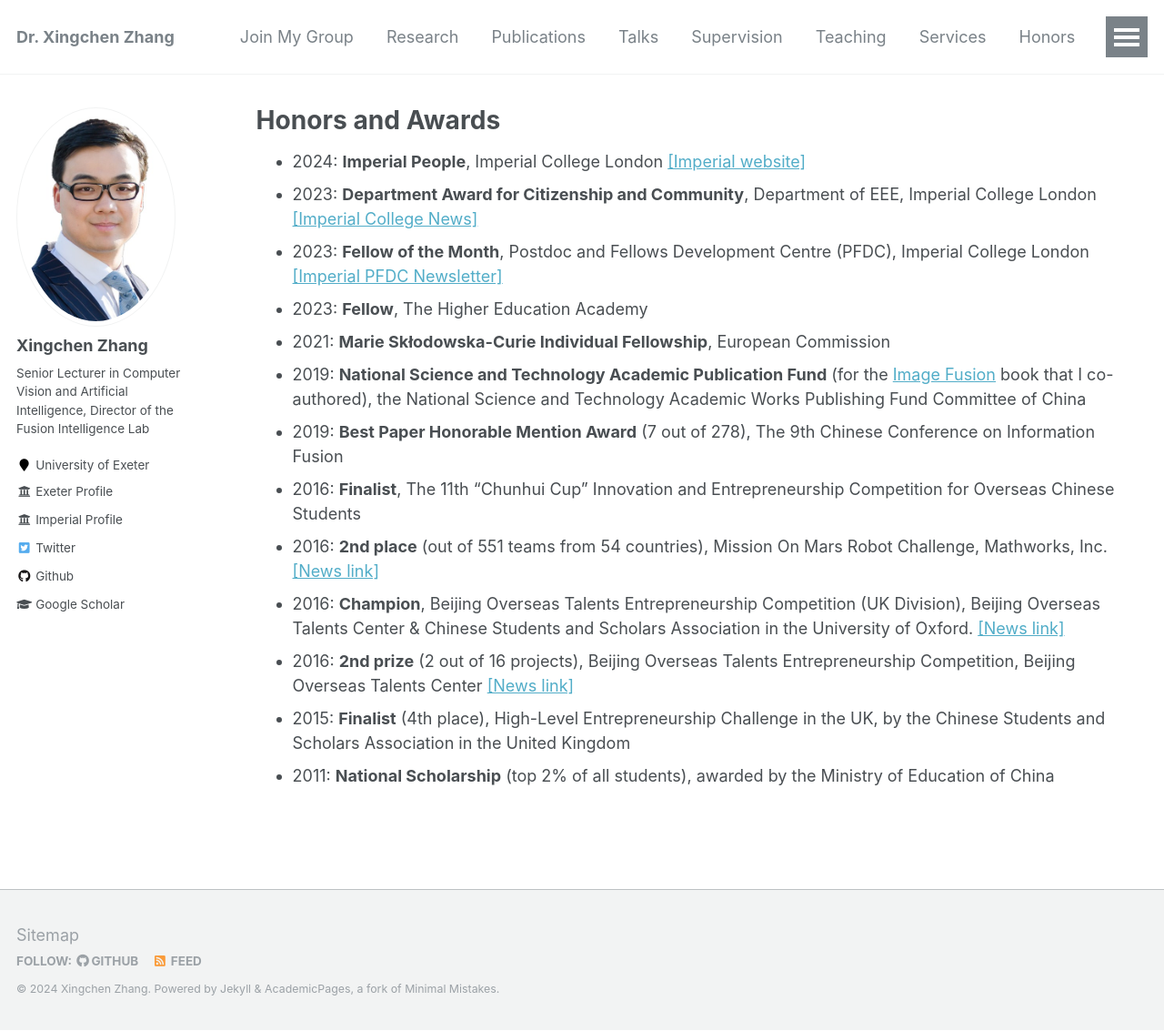
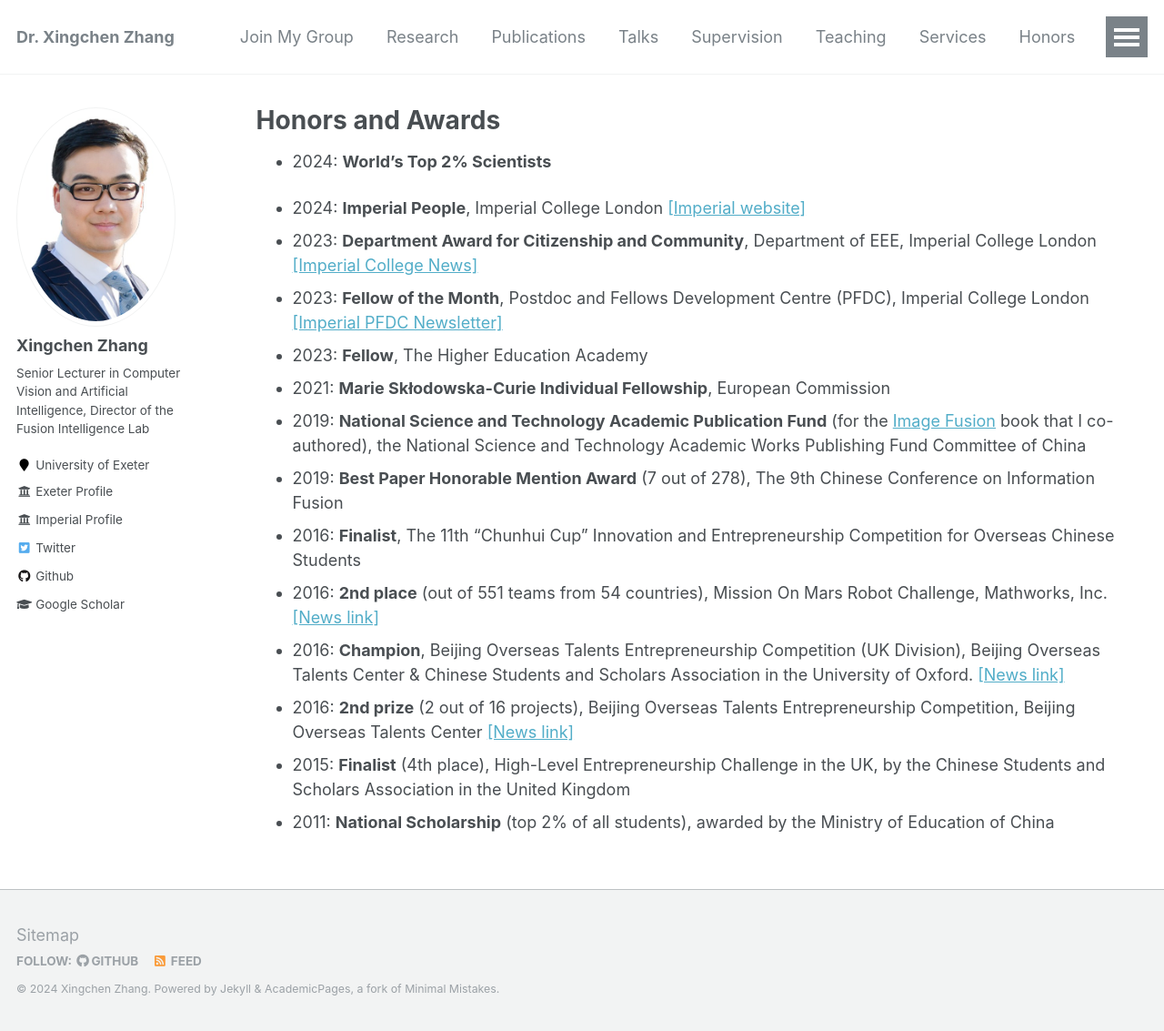
Before and after one commit to xingchenzhang/xingchenzhang.github.io, a Jekyll site: the page built from _pages/honors.md, in a window 1280 px wide and 1133 px high. Shown: the whole window at 91% size. Built offline with Jekyll 4.4.1, drawn with Linux system fonts in a browser that asks for light colours.

Commit message:
add **World's Top 2% Scientists** for 2024!

```diff
--- a/_pages/honors.md
+++ b/_pages/honors.md
@@ -6,6 +6,7 @@ author_profile: true
 ---
 {% include base_path %}
 
+- 2024: **World's Top 2% Scientists**
 
 - 2024:  **Imperial People**, Imperial College London [[Imperial website]](https://blogs.imperial.ac.uk/imperial-people/2024/03/11/xingchen-zhang-marie-sklodowska-curie-individual-fellow-department-of-electrical-and-electronic-engineering/)
 - 2023: **Department Award for Citizenship and Community**, Department of EEE, Imperial College London [[Imperial College News]](https://www.imperial.ac.uk/news/250163/great-contributions-eee-thanks-celebrates-colleagues/)
```
